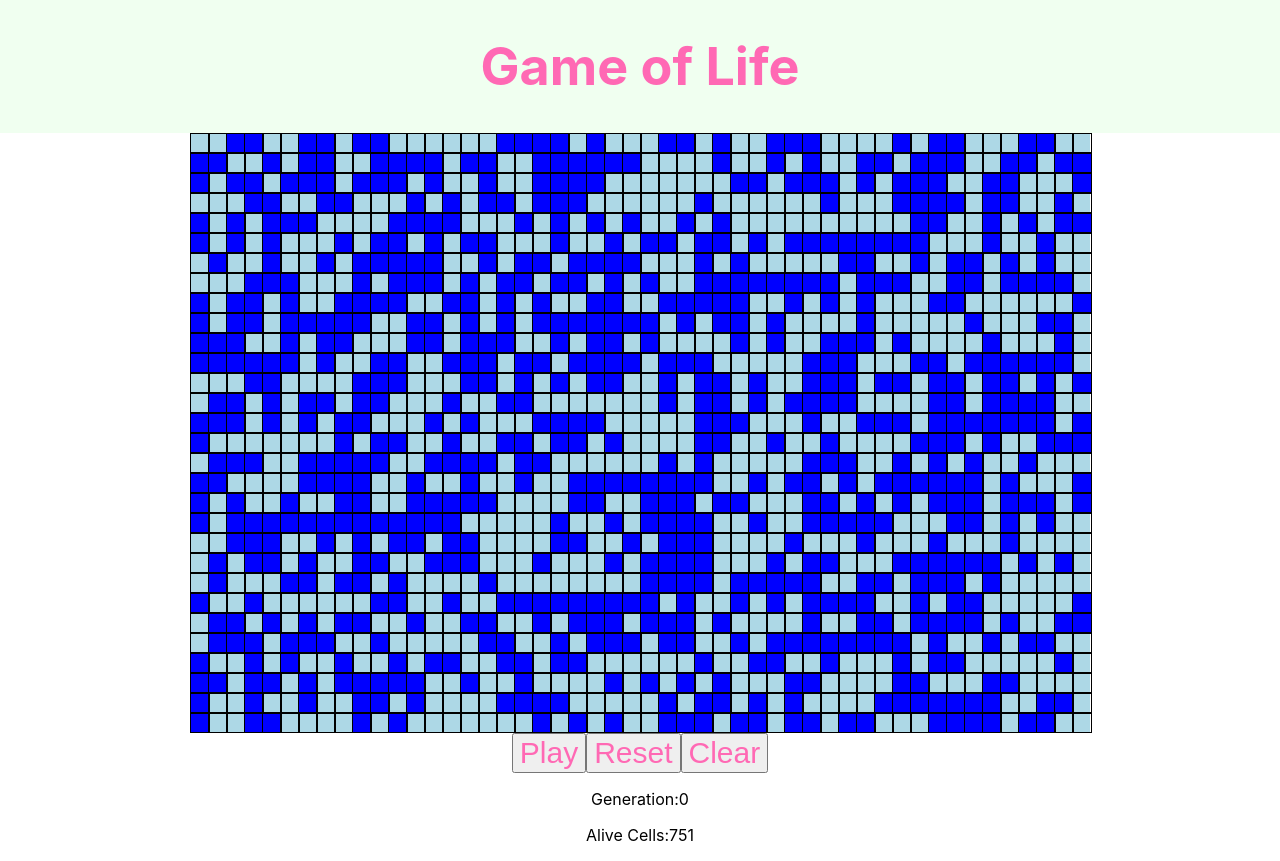
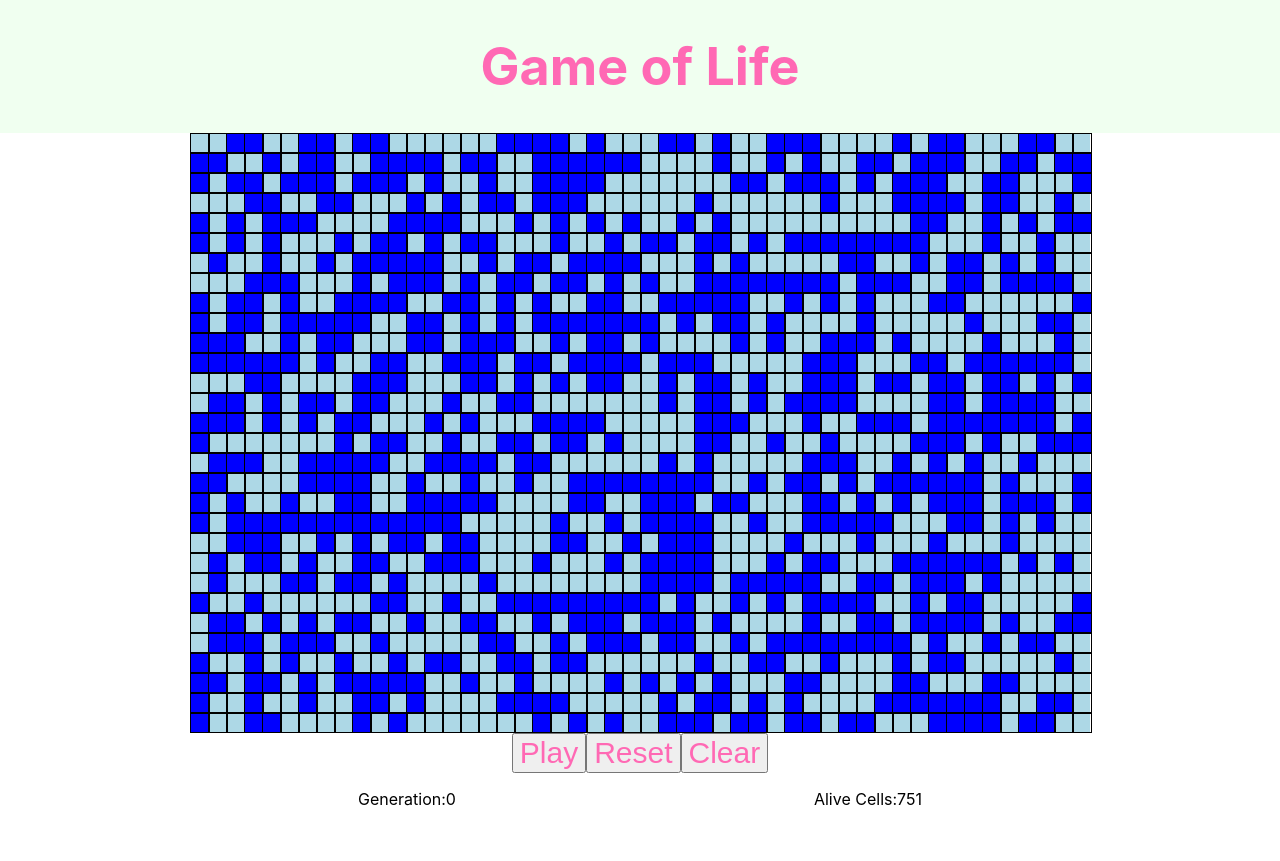
Before and after one commit to lucas-norris/game-of-life, a React (Create React App) app: page / in a window 1280 px wide. After the commit the page ends 825 px from the top, so only its background shows below. Built offline with nearby package versions, Linux system fonts and the light colour scheme.

Commit message:
add styling to text

```diff
--- a/src/App.css
+++ b/src/App.css
@@ -1,17 +1,13 @@
 .App {
   text-align: center;
+  height: 100dvh;
 }
 
-.App-logo {
-  height: 40vmin;
-  pointer-events: none;
+.text{
+  display: flex;
+  justify-content: space-evenly;
 }
 
-@media (prefers-reduced-motion: no-preference) {
-  .App-logo {
-    animation: App-logo-spin infinite 20s linear;
-  }
-}
 
 .App-header {
   background-color: honeydew;
@@ -27,14 +23,6 @@
   color: #61dafb;
 }
 
-@keyframes App-logo-spin {
-  from {
-    transform: rotate(0deg);
-  }
-  to {
-    transform: rotate(360deg);
-  }
-}
 
 button{
   font-size: 30px;
--- a/src/App.js
+++ b/src/App.js
@@ -18,6 +18,20 @@ const randomGrid = () => {
   cellCount = countLiveCells(grid)
   return grid
 }
+
+// const tenPercentRandomGrid = () => {
+//   const grid = []
+//   for (let i = 0; i < rows; i++) {
+//     const row = []
+//     for (let j = 0; j < cols; j++) {
+//       row.push(Math.floor(Math.random() * 2))
+//     }
+
+//     grid.push(row)
+//   }
+//   cellCount = countLiveCells(grid)
+//   return grid
+// }
 
 const emptyGrid = () => {
   const grid = []
@@ -65,6 +79,15 @@ function App() {
   const [start, setStart] = useState(false)
   const startRef = useRef(start)
   startRef.current = start
+
+  function handleClick(row, col) {
+    setGrid((g) => {
+      const next = [...g]
+      next[row][col] = 1 - g[row][col]
+      console.log(next)
+      return next
+    })
+  }
 
   useEffect(() => {
     setGrid(randomGrid())
@@ -127,6 +150,7 @@ function App() {
                   backgroundColor: grid[i][k] ? 'blue' : '',
                   border: '1px solid black',
                 }}
+                onClick={() => handleClick(i, k)}
               />
             ))
           )}
@@ -158,8 +182,10 @@ function App() {
         >
           Clear
         </button>
-        <p>Generation:{count}</p>
-        <p>Alive Cells:{cellCount}</p>
+        <div className="text">
+          <p>Generation:{count}</p>
+          <p>Alive Cells:{cellCount}</p>
+        </div>
       </div>
     </div>
   )
```
